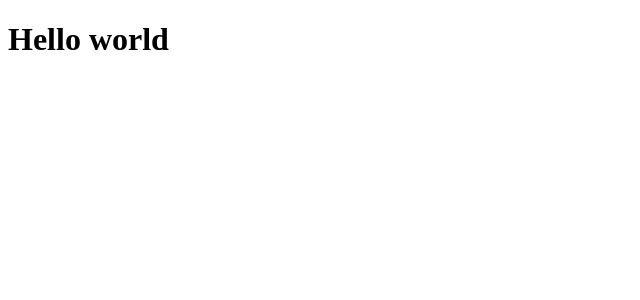
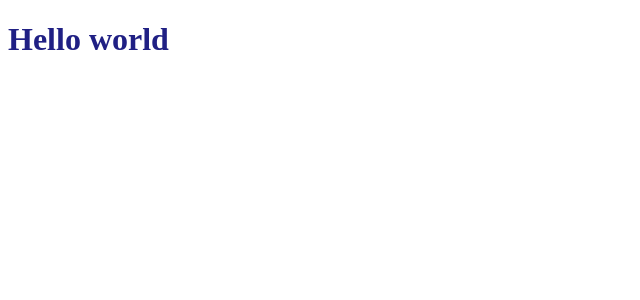
Before and after one commit to spoolae/cannabis-license-app, a React (Create React App) app in the folder client/: page / in a window 1280 px wide. Shown: the top 300 px of the page, without its empty margins (0-640 px from the left). Built offline with nearby package versions, Linux system fonts and the light colour scheme.

Commit message:
Installed Required Packages

```diff
--- a/client/package.json
+++ b/client/package.json
@@ -3,12 +3,16 @@
   "version": "1.0.0",
   "private": true,
   "dependencies": {
+    "@reduxjs/toolkit": "^2.0.1",
     "@testing-library/jest-dom": "^5.17.0",
     "@testing-library/react": "^13.4.0",
     "@testing-library/user-event": "^13.5.0",
     "react": "^18.2.0",
     "react-dom": "^18.2.0",
+    "react-redux": "^9.0.2",
+    "react-router-dom": "^6.20.1",
     "react-scripts": "5.0.1",
+    "sass": "^1.69.5",
     "web-vitals": "^2.1.4"
   },
   "scripts": {
--- a/client/src/App.js
+++ b/client/src/App.js
@@ -1,4 +1,4 @@
-import "./App.css";
+import "./App.scss";
 
 function App() {
   return (
--- /dev/null
+++ b/client/src/App.scss
@@ -0,0 +1,5 @@
+div {
+  h1 {
+    color: rgb(32, 32, 132);
+  }
+}
```
Also changed, not shown: client/src/App.css (deleted), 1 other file (tests, documents, lock files or other folders).
